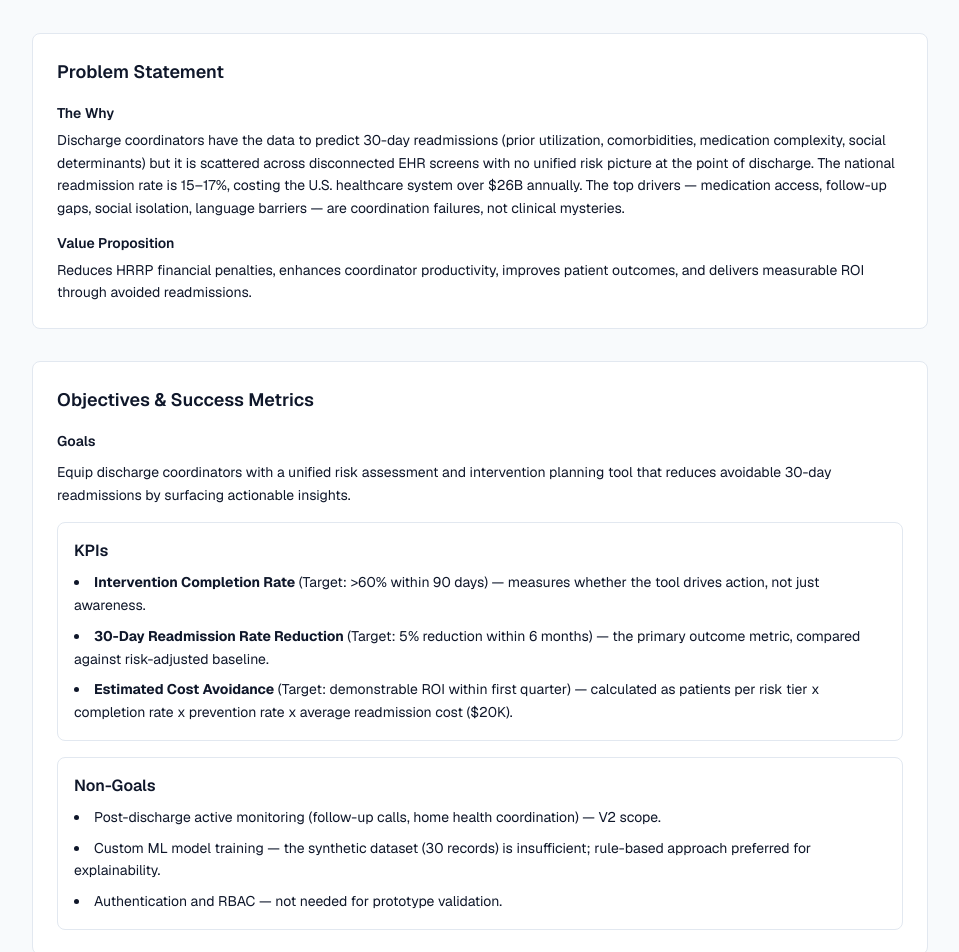
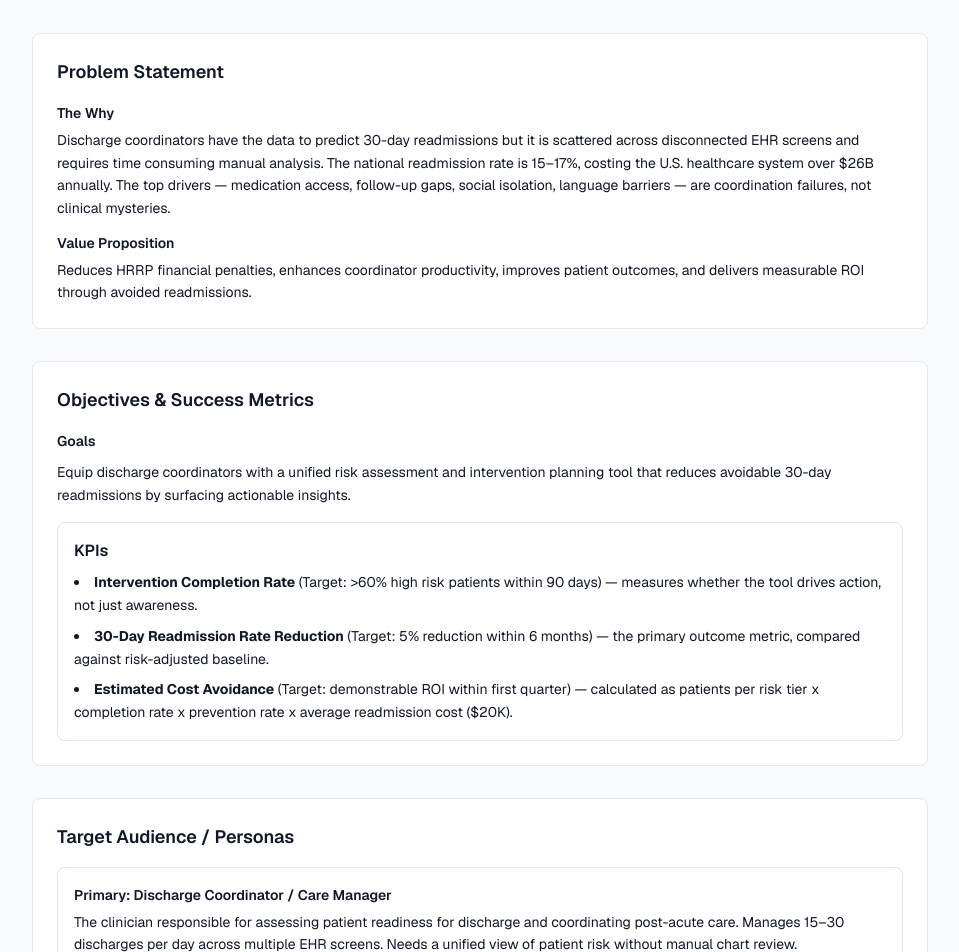
Before and after one commit to jgladden/blue, a Next.js app: page /brief in a window 1280 px wide. Shown: the part 140-1092 px from the top of the page, without its empty margins (160-1119 px from the left). Built offline with nearby package versions, Linux system fonts and the light colour scheme; no server answers.

Commit message:
brief update

```diff
--- a/src/app/brief/page.tsx
+++ b/src/app/brief/page.tsx
@@ -17,7 +17,7 @@ export default function ProductBriefPage() {
             <div>
               <h3 className="font-semibold mb-1">The Why</h3>
               <p>
-                Discharge coordinators have the data to predict 30-day readmissions (prior utilization, comorbidities, medication complexity, social determinants) but it is scattered across disconnected EHR screens with no unified risk picture at the point of discharge. The national readmission rate is 15–17%, costing the U.S. healthcare system over $26B annually. The top drivers — medication access, follow-up gaps, social isolation, language barriers — are coordination failures, not clinical mysteries.
+                Discharge coordinators have the data to predict 30-day readmissions but it is scattered across disconnected EHR screens and requires time consuming manual analysis. The national readmission rate is 15–17%, costing the U.S. healthcare system over $26B annually. The top drivers — medication access, follow-up gaps, social isolation, language barriers — are coordination failures, not clinical mysteries.
               </p>
             </div>
 
@@ -44,18 +44,9 @@ export default function ProductBriefPage() {
             <div className="border border-border rounded-lg p-4">
               <h3 className="font-semibold text-base">KPIs</h3>
               <ul className="space-y-2 mt-2 list-disc list-inside">
-                <li><strong>Intervention Completion Rate</strong> (Target: &gt;60% within 90 days) — measures whether the tool drives action, not just awareness.</li>
+                <li><strong>Intervention Completion Rate</strong> (Target: &gt;60% high risk patients within 90 days) — measures whether the tool drives action, not just awareness.</li>
                 <li><strong>30-Day Readmission Rate Reduction</strong> (Target: 5% reduction within 6 months) — the primary outcome metric, compared against risk-adjusted baseline.</li>
                 <li><strong>Estimated Cost Avoidance</strong> (Target: demonstrable ROI within first quarter) — calculated as patients per risk tier x completion rate x prevention rate x average readmission cost ($20K).</li>
-              </ul>
-            </div>
-
-            <div className="border border-border rounded-lg p-4">
-              <h3 className="font-semibold text-base">Non-Goals</h3>
-              <ul className="space-y-2 mt-2 list-disc list-inside">
-                <li>Post-discharge active monitoring (follow-up calls, home health coordination) — V2 scope.</li>
-                <li>Custom ML model training — the synthetic dataset (30 records) is insufficient; rule-based approach preferred for explainability.</li>
-                <li>Authentication and RBAC — not needed for prototype validation.</li>
               </ul>
             </div>
 
```
